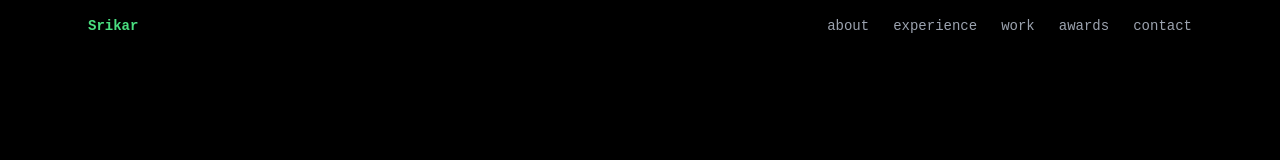
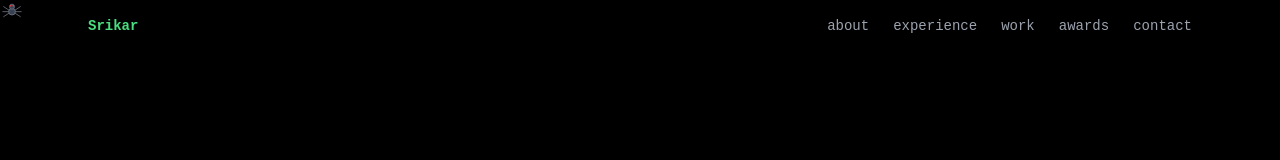
Before and after one commit to SrikarSistla08/MyPortfolio, a Next.js app: page / in a window 1280 px wide. Shown: the top 160 px of the page. Built offline with nearby package versions, Linux system fonts and the light colour scheme.

Commit message:
Feat: add spider scroll animation

```diff
--- a/src/app/page.tsx
+++ b/src/app/page.tsx
@@ -1762,6 +1762,55 @@ const Contact = () => {
   );
 };
 
+// Spider Scroll Animation
+const SpiderAnimation = () => {
+  const [scrollProgress, setScrollProgress] = useState(0);
+
+  useEffect(() => {
+    const handleScroll = () => {
+      const totalHeight = document.documentElement.scrollHeight - window.innerHeight;
+      const progress = Math.min(window.scrollY / totalHeight, 1);
+      setScrollProgress(progress);
+    };
+    window.addEventListener("scroll", handleScroll, { passive: true });
+    return () => window.removeEventListener("scroll", handleScroll);
+  }, []);
+
+  const spiderY = scrollProgress * (typeof window !== 'undefined' ? window.innerHeight - 40 : 0);
+
+  return (
+    <div className="fixed left-3 top-0 h-full z-40 pointer-events-none hidden lg:block">
+      {/* Web line */}
+      <div
+        className="absolute left-1/2 -translate-x-1/2 w-px bg-gradient-to-b from-gray-700 to-transparent"
+        style={{ height: `${scrollProgress * 100}%` }}
+      />
+      {/* Spider */}
+      <div
+        className="absolute left-1/2 -translate-x-1/2 transition-transform duration-100 ease-out"
+        style={{ transform: `translateX(-50%) translateY(${spiderY}px)` }}
+      >
+        <svg width="20" height="20" viewBox="0 0 24 24" fill="none" xmlns="http://www.w3.org/2000/svg">
+          {/* Spider body */}
+          <circle cx="12" cy="14" r="4" fill="#374151" stroke="#6B7280" strokeWidth="1"/>
+          <circle cx="12" cy="8" r="3" fill="#374151" stroke="#6B7280" strokeWidth="1"/>
+          {/* Eyes */}
+          <circle cx="10.5" cy="7" r="1" fill="#EF4444"/>
+          <circle cx="13.5" cy="7" r="1" fill="#EF4444"/>
+          {/* Legs - left */}
+          <path d="M8 12 L2 8" stroke="#6B7280" strokeWidth="1" strokeLinecap="round"/>
+          <path d="M8 14 L1 14" stroke="#6B7280" strokeWidth="1" strokeLinecap="round"/>
+          <path d="M8 16 L2 20" stroke="#6B7280" strokeWidth="1" strokeLinecap="round"/>
+          {/* Legs - right */}
+          <path d="M16 12 L22 8" stroke="#6B7280" strokeWidth="1" strokeLinecap="round"/>
+          <path d="M16 14 L23 14" stroke="#6B7280" strokeWidth="1" strokeLinecap="round"/>
+          <path d="M16 16 L22 20" stroke="#6B7280" strokeWidth="1" strokeLinecap="round"/>
+        </svg>
+      </div>
+    </div>
+  );
+};
+
 // Sticky Floating CTA
 const StickyCTA = () => {
   const [isVisible, setIsVisible] = useState(false);
@@ -1847,6 +1896,7 @@ export default function Home() {
         <PhotographyGallery />
         <Contact />
         <Footer />
+        <SpiderAnimation />
         <StickyCTA />
       </div>
   );
```
